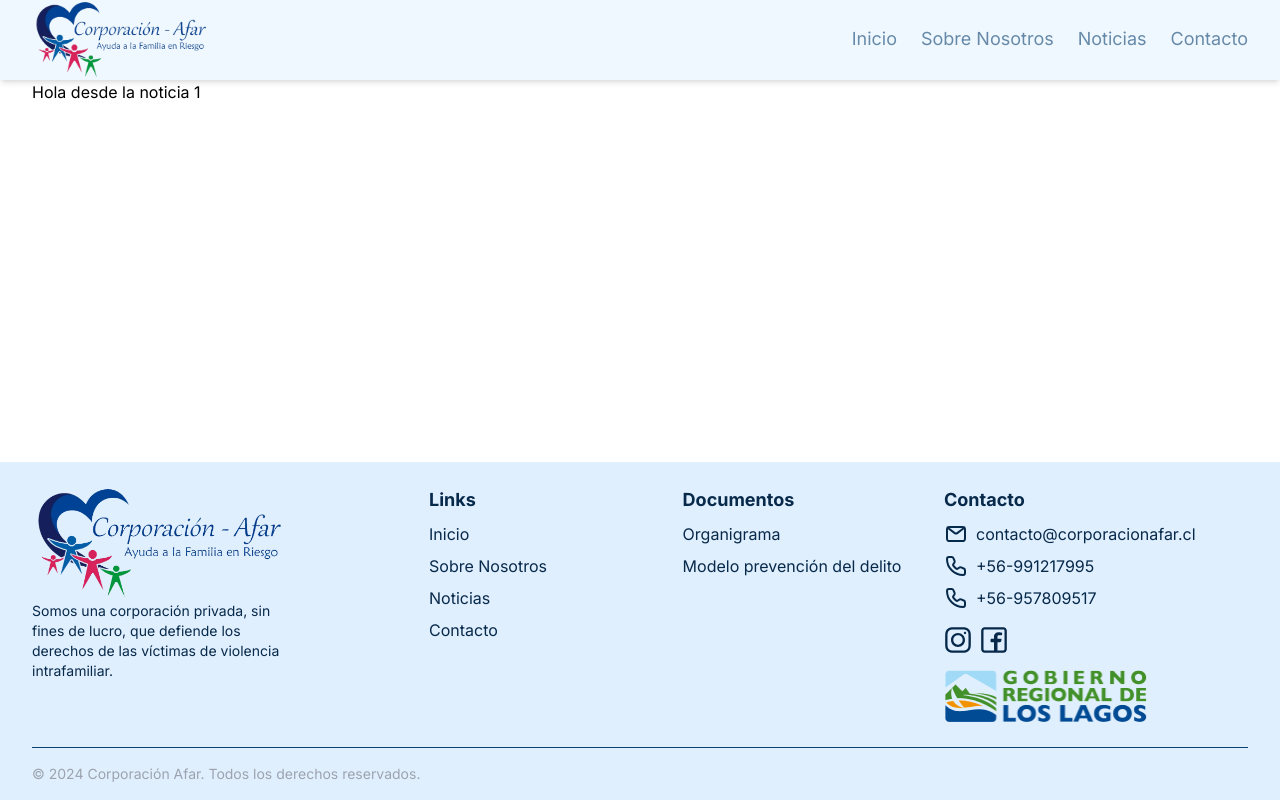
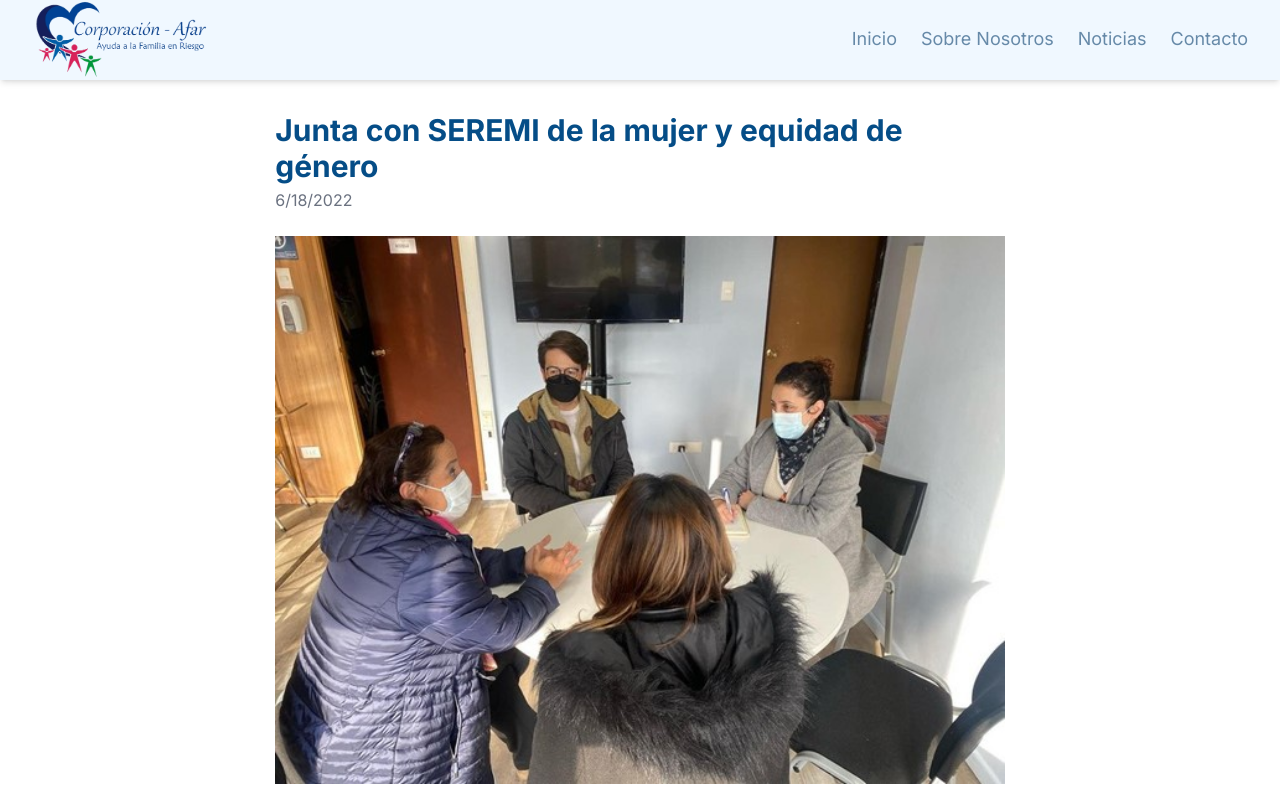
Before and after one commit to Ezfeik/corporacion-afar-website, a Next.js app: page /noticias/1 in a window 1280 px wide. Shown: the top 800 px of the page. Built offline with nearby package versions, Linux system fonts and the light colour scheme.

Commit message:
News and articles content handling

```diff
--- a/src/app/(main)/noticias/[id]/page.tsx
+++ b/src/app/(main)/noticias/[id]/page.tsx
@@ -1,6 +1,6 @@
-import React from 'react';
 import newsData from '@/data/news.json';
 import Container from '@/components/Container';
+import NewsContent from '@/components/sections/noticias/NewsContent';
 
 export function generateStaticParams() {
   return newsData.map((news) => ({
@@ -11,7 +11,7 @@ export function generateStaticParams() {
 function Page({ params }: { params: { id: string } }) {
   return (
     <Container>
-      <h1>Hola desde la noticia {params.id}</h1>
+      <NewsContent newsId={parseInt(params.id)} />
     </Container>
   )
 }
--- /dev/null
+++ b/src/components/sections/noticias/NewsContent.tsx
@@ -0,0 +1,35 @@
+'use client'
+import React, { useEffect, useState } from 'react';
+import newsData from '@/data/news.json';
+
+
+function NewsContent({ newsId }: { newsId: number }) {
+  const [data, setData] = useState(null)
+
+  useEffect(() => {
+    setData(newsData.filter(news => news.id === newsId)[0])
+  }, [])
+
+  return (
+    !data ? (<div>Cargando...</div>)
+    : data.type === 'news' ?
+    (
+      <div className='w-full lg:w-3/5 mx-auto py-8'>
+        <img className='mx-auto max-h-96 w-full object-cover mb-8' src={data.cover.src} alt={data.cover.alt} />
+        <h2 className='text-3xl text-primary-800 font-bold mb-1'>{data.title}</h2>
+        <span className='block text-md text-gray-500 mb-6'>{new Date(data.date).toLocaleDateString()}</span>
+        <p>{data.text}</p>
+      </div>
+    )
+    :
+    (
+      <div className='w-full lg:w-3/5 mx-auto py-8'>
+        <h2 className='text-3xl text-primary-800 font-bold mb-1'>{data.title}</h2>
+        <span className='block text-md text-gray-500 mb-6'>{new Date(data.date).toLocaleDateString()}</span>
+        <img className='mx-auto w-full object-cover mb-8' src={data.cover.src} alt={data.cover.alt} />
+      </div>
+    )
+  )
+}
+
+export default NewsContent
```
